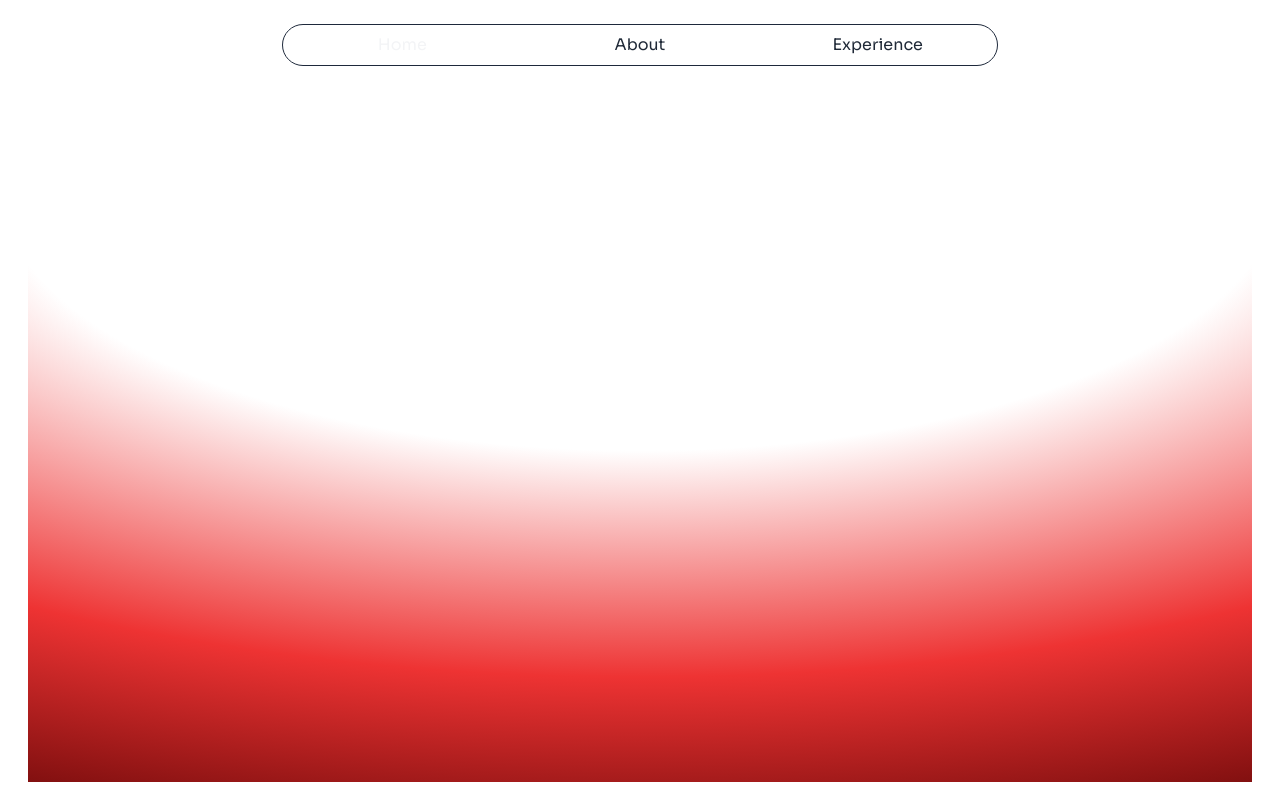
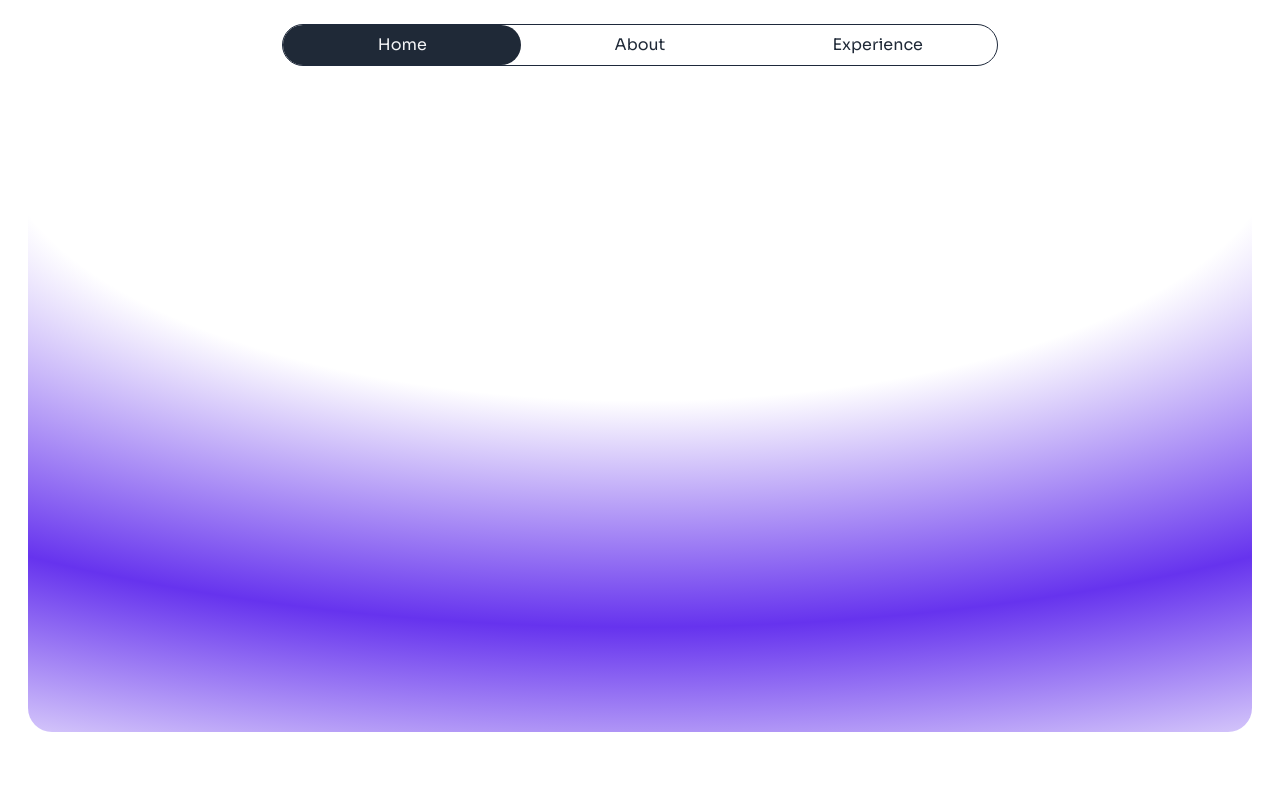
Before and after one commit to ehtishamsh/portfolio, a Next.js app: page / in a window 1280 px wide. Built offline with nearby package versions, Linux system fonts and the light colour scheme.

Commit message:
some changes

```diff
--- a/app/_components/Header.tsx
+++ b/app/_components/Header.tsx
@@ -6,14 +6,14 @@ import { usePathname } from "next/navigation";
 function Header() {
   const path = usePathname();
   return (
-    <header className="bg-transparent flex justify-center items-center py-6 px-11">
+    <header className="bg-transparent flex justify-center items-center py-6 px-11 fixed top-0 right-0 left-0">
       <nav className="border border-slate-800 bg-transparent backdrop-blur-sm rounded-3xl text-gray-800 flex items-center w-3/5">
         <Link
           href={"/"}
-          className={`bg-transparent w-1/3 transition-all duration-300 rounded-3xl text-center p-2 ${
+          className={`w-1/3 transition-all duration-300 rounded-3xl text-center p-2 ${
             path === "/"
               ? "text-gray-100 bg-gray-800 hover:bg-gray-700"
-              : "text-gray-800"
+              : "text-gray-800 bg-transparent "
           }`}
         >
           Home
--- a/app/_components/HeroSection.tsx
+++ b/app/_components/HeroSection.tsx
@@ -2,8 +2,8 @@ import React from "react";
 
 function HeroSection() {
   return (
-    <div className="h-[calc(100vh-80px)] w-full flex justify-center items-center p-7">
-      <div className="w-full h-full hero"></div>
+    <div className="h-[calc(100vh-80px)] w-full flex justify-center items-center p-7 mt-10">
+      <div className="w-full h-full hero rounded-3xl"></div>
     </div>
   );
 }
--- a/app/globals.css
+++ b/app/globals.css
@@ -5,8 +5,8 @@
 .hero {
   background: radial-gradient(
     140% 107.13% at 50% 10%,
-    #fff 37.41%,
-    #e33 69.27%,
-    #570202 100%
+    transparent 37.41%,
+    #63e 69.27%,
+    #fff 100%
   );
 }
```
